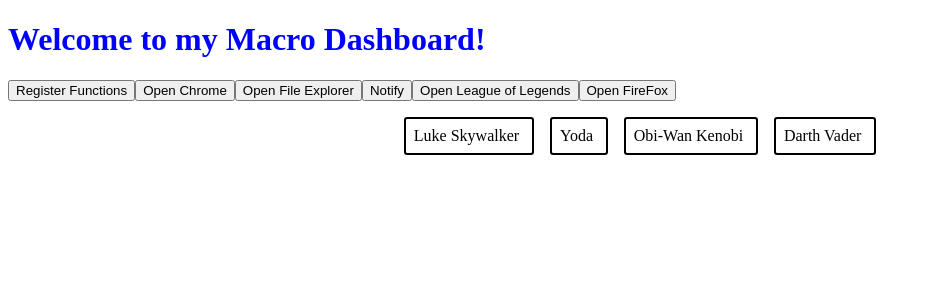
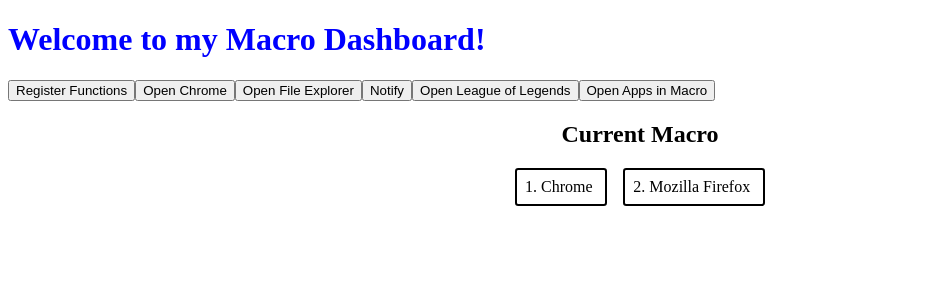
Before and after one commit to Suzakijun1/Desktop-Dashboard, a React (Create React App) app: page / in a window 1280 px wide. Shown: the top 300 px of the page, without its empty margins (0-931 px from the left). Built offline with nearby package versions, Linux system fonts and the light colour scheme.

Commit message:
made the open macro button use the same state being manipulated by the drag and drop

```diff
--- a/src/App.js
+++ b/src/App.js
@@ -1,4 +1,5 @@
 import React from "react";
+import { useState } from "react";
 import DragAndDrop from "./components/DragAndDrop";
 
 // const Store = require("electron-store");
@@ -9,8 +10,18 @@ import DragAndDrop from "./components/DragAndDrop";
 // const store = new Store();
 
 export default function App({ electron }) {
-
-  const appsToOpen = ["C:\\Program Files\\Mozilla Firefox\\firefox.exe", "C:\\Program Files\\Google\\Chrome\\Application\\chrome.exe"]
+  const [macro, updateMacro] = useState([
+    {
+      id: '1',
+      name: 'Chrome',
+      route : "C:\\Program Files\\Google\\Chrome\\Application\\chrome.exe"
+    },
+    {
+      id: '2',
+      name: 'Mozilla Firefox',
+      route: "C:\\Program Files\\Mozilla Firefox\\firefox.exe"
+    },
+  ])
 
   const openExplorer = () => {
     // const { shell } = window.require("electron");
@@ -57,14 +68,17 @@ export default function App({ electron }) {
       </button>
       <button
         onClick={() => {
-            appsToOpen.forEach((app) => {
-              electron.openApp(app);
+          macro.forEach((app) => {
+            electron.openApp(app.route);
           });
         }}
       >
-          Open FireFox
+        Open Apps in Macro
       </button>
-        <DragAndDrop/>
+      <DragAndDrop
+        macro={macro}
+        updateMacro={updateMacro}
+      />
     </div>
   );
 }
--- a/src/components/DragAndDrop.css
+++ b/src/components/DragAndDrop.css
@@ -1,4 +1,4 @@
-.characters {
+.macro {
     display: flex;
     flex-direction: row;
     list-style: none;
@@ -11,7 +11,7 @@
     gap: 1rem;
   }
 
-  .characters li {
+  .macro li {
     display: flex;
     align-items: center;
     color: black;
@@ -21,13 +21,26 @@
     margin-bottom: 1em;
   }
 
-  .characters p {
+  .macro p {
     max-width: none;
     font-weight: bold;
     margin: 0;
   }
 
-  .characters-thumb {
+  .macro-header{
+    display: flex;
+    flex-direction: row;
+    list-style: none;
+    padding-left: 0;
+    background-color: white;
+    align-items: center;
+    justify-content: center;
+    padding: grid;
+    overflow: auto;
+    gap: 1rem;
+  }
+
+  .macro-thumb {
     overflow: hidden;
     flex-shrink: 0;
     width: 2em;
@@ -37,7 +50,7 @@
     margin-right: .5em;
   }
 
-  .characters-thumb img {
+  .macro-thumb img {
     display: block;
     width: 100%;
     height: auto;
--- a/src/components/DragAndDrop.js
+++ b/src/components/DragAndDrop.js
@@ -6,52 +6,36 @@ import { useEffect } from 'react';
 
 
 
-export default function DragAndDrop() {
-    const [characters, updateCharacters] = useState([
-        {
-            id: '1',
-            name: 'Luke Skywalker',
-        },
-        {
-            id: '2',
-            name: 'Yoda',
-        },
-        {
-            id: '3',
-            name: 'Obi-Wan Kenobi',
-        },
-        {
-            id: '4',
-            name: 'Darth Vader',
-        },
-    ])
+export default function DragAndDrop({macro, updateMacro}) {
+
 
     function handleOnDragEnd(result) {
         if (!result.destination) return;
-        const items = Array.from(characters);
+        const items = Array.from(macro);
         const [reorderedItem] = items.splice(result.source.index, 1);
         items.splice(result.destination.index, 0, reorderedItem);
 
-        updateCharacters(items);
+        updateMacro(items);
 
     }
 
     useEffect(() => {
-        console.log(characters)
-    }, [characters]);
+        console.log(macro)
+    }, [macro]);
 
 
 
     return (
         <DragDropContext onDragEnd={handleOnDragEnd}>
-            <Droppable droppableId="characters" direction='horizontal'>
+            <h2 className='macro-header'>Current Macro</h2>
+            <Droppable droppableId="macro" direction='horizontal'>
                 {(provided) => (
                     <ul
-                        className="characters"
+                        className="macro"
                         {...provided.droppableProps}
                         ref={provided.innerRef}
                     >
-                        {characters.map(({ id, name }, index) => {
+                        {macro.map(({ id, name }, index) => {
                             return (
                                 <Draggable key={id} draggableId={id} index={index}>
                                     {(provided) => (
@@ -60,7 +44,7 @@ export default function DragAndDrop() {
                                             {...provided.dragHandleProps}
                                             ref={provided.innerRef}
                                         >
-                                            {name}
+                                            {index+1 + ". " + name}
                                         </li>
                                     )}
                                 </Draggable>
```
Also changed, not shown: 1 other file (tests, documents, lock files or other folders). Lines whose indentation alone changed are shown as unchanged.
